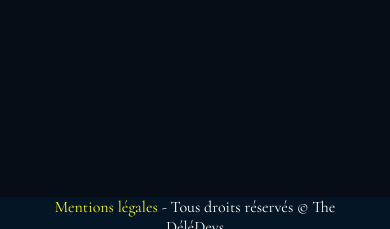
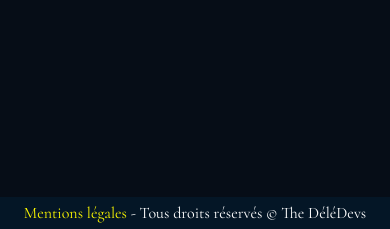
Before and after one commit to Leszczynski-Benjamin/Serial-Screeners, a PHP site: page /index.php in a window 390 px wide; the page is wider, and only the part inside the window is pictured. Shown: the part 615-844 px from the top of that part. Run offline with PHP 8.4, Linux system fonts and the light colour scheme; some libraries are stand-ins or nearby versions.

Commit message:
responsive footer

```diff
--- a/footer.php
+++ b/footer.php
@@ -1,6 +1,7 @@
 <footer>
         <div class="mentleg">
-                <p><a href="./mentleg.html">Mentions légales</a> - Tous droits réservés © The DéléDevs</p>
+                <a href="./mentleg.html">Mentions légales</a>
+                <p>&nbsp- Tous droits réservés © The DéléDevs</p>
         </div>
 </footer>
 
--- a/style.css
+++ b/style.css
@@ -521,12 +521,10 @@ footer {
   background: #041626;
   color: white;
   display: flex;
-  flex-direction: column;
   align-items: center;
   font-family: 'Cormorant', serif;
   position: fixed;
   bottom: 0;
-  width: 100%;
   height: 2em;
 }
 
@@ -534,8 +532,7 @@ footer {
 
 /* Début code page Mentions légales*/
 .mentleg {
-  width: 80%;
-  height: 50px;
+  width: 100%;
   display: flex;
   justify-content: center;
 }
```
